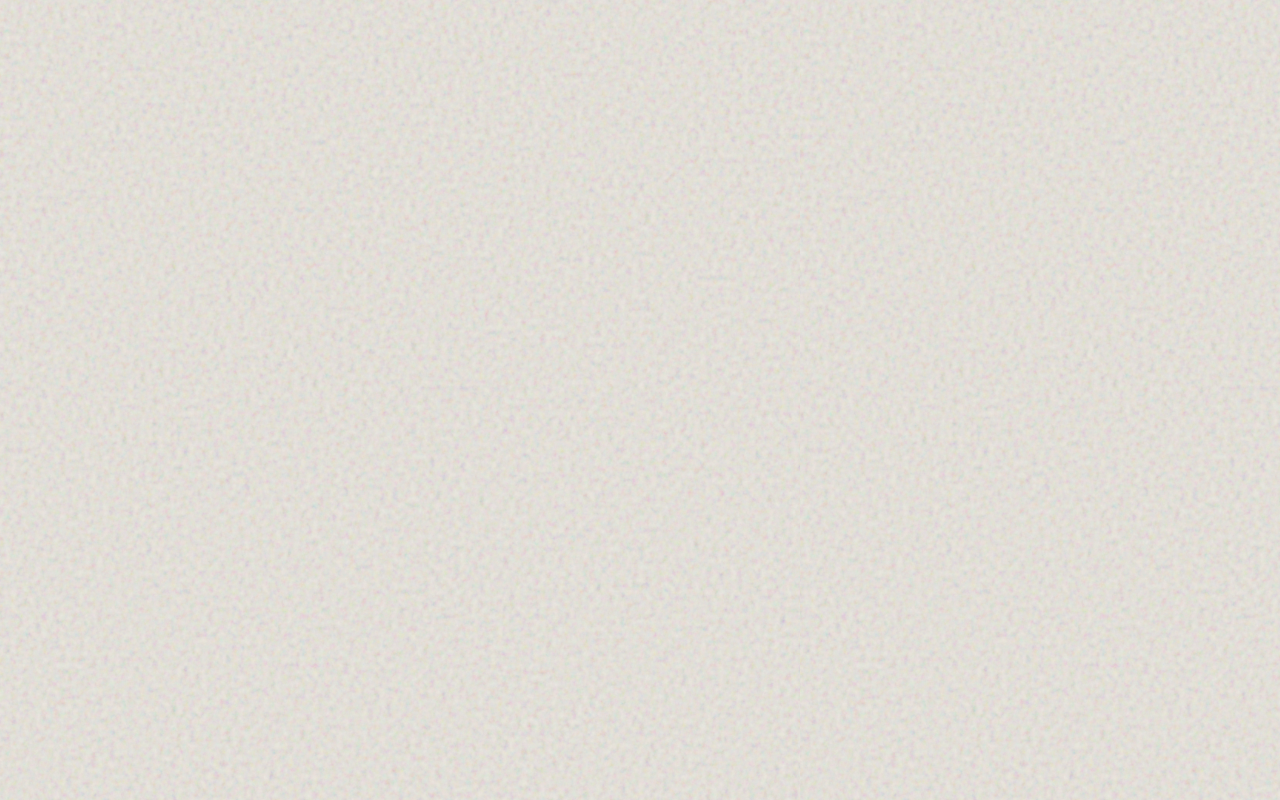
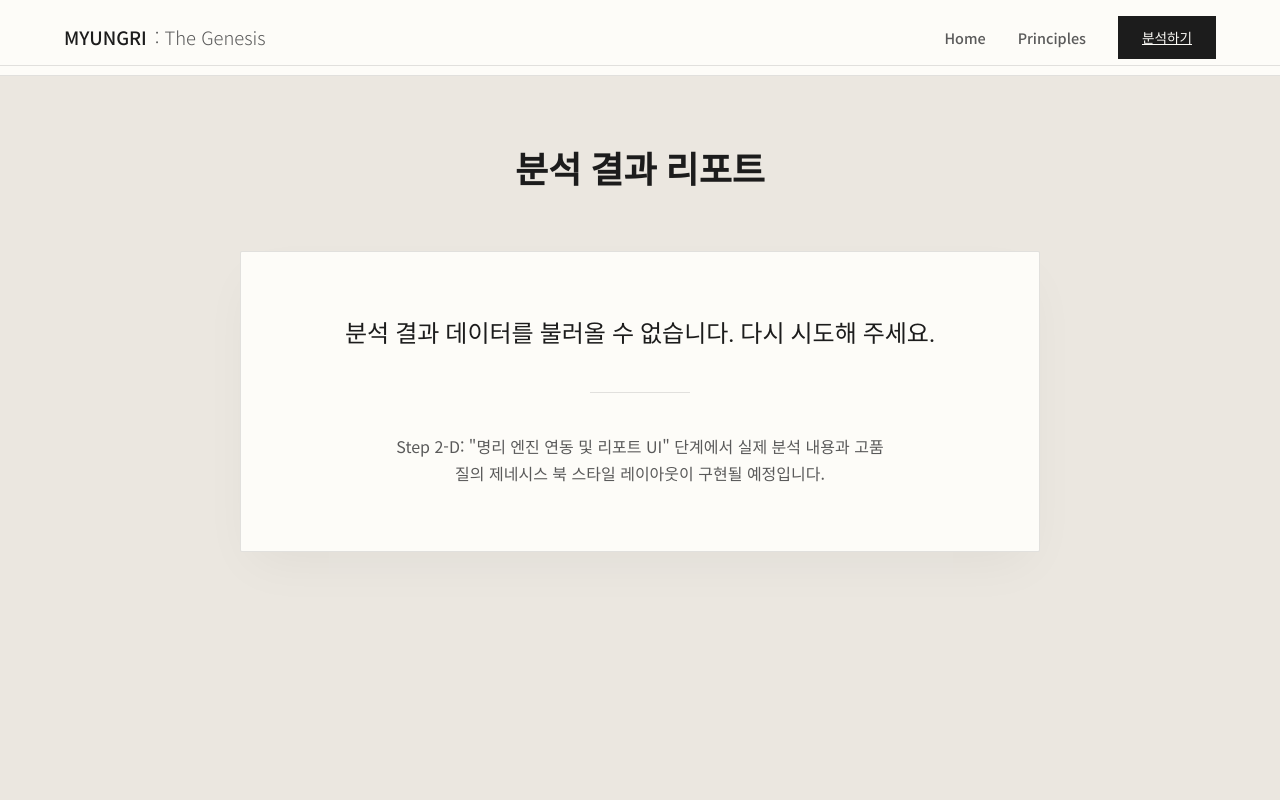
Before and after one commit to suhachi/MYUNGRI-_The-Genesis, a React (Vite) app: page /report in a window 1280 px wide. Before the commit this address had no page. Built offline with nearby package versions, Linux system fonts and the light colour scheme.

Commit message:
feat: implement Step 2-C trivia rolling UI and /report placeholder

```diff
--- a/src/App.tsx
+++ b/src/App.tsx
@@ -6,6 +6,7 @@ import { BrandLockup } from './components/common/BrandLockup';
 import { Home } from './pages/Home';
 import { Start } from './pages/Start';
 import { Processing } from './pages/Processing';
+import { Report } from './pages/Report';
 import styles from './App.module.css';
 
 function App() {
@@ -39,6 +40,7 @@ function App() {
         } />
         <Route path="/start" element={<Start />} />
         <Route path="/processing" element={<Processing />} />
+        <Route path="/report" element={<Report />} />
       </Routes>
     </PaperBackground>
   );
--- /dev/null
+++ b/src/config/trivia.ts
@@ -0,0 +1,16 @@
+export const TRIVIA_LINES = [
+    "만세력 알고리즘으로 당신의 탄생 좌표를 정밀 측정 중입니다.",
+    "오행의 균형과 기운의 흐름을 초원자 단위로 분석하고 있습니다.",
+    "십신(十神)의 상호작용을 통해 성격과 기질을 파악하는 중입니다.",
+    "대운과 세운의 교차점을 분석하여 미래의 기회를 탐색합니다.",
+    "근거 카드(Reason Card) 엔진이 원전 데이터를 대조하고 있습니다.",
+    "역학적 균형을 맞추기 위해 정교한 수치 연산을 수행 중입니다.",
+    "명리: 제네시스의 하드코딩된 알고리즘이 결과를 도출하고 있습니다.",
+    "음양의 조화가 당신의 삶에 미치는 영향을 검토하고 있습니다.",
+    "정확한 해석을 위해 60갑자의 순환 정보를 재정렬하고 있습니다.",
+    "데이터 기반의 명확한 Action Plan을 구성하는 중입니다.",
+    "당신의 고유한 기운이 현대적 해석과 만나는 과정입니다.",
+    "불필요한 미신을 배제하고 학술적 근거에 집중하여 분석합니다.",
+    "사주 원국의 강약을 측정하여 인생의 계절을 파악 중입니다.",
+    "제네시스 북 스타일의 고전적 미학을 리포트에 담고 있습니다."
+];
--- a/src/pages/Processing.module.css
+++ b/src/pages/Processing.module.css
@@ -1,23 +1,25 @@
 .processingPage {
     min-height: 100vh;
+    background-color: var(--bg);
 }
 
 .container {
     display: flex;
     align-items: center;
     justify-content: center;
-    min-height: 70vh;
+    min-height: 80vh;
 }
 
 .content {
     text-align: center;
-    max-width: 500px;
+    max-width: 600px;
+    padding: 0 20px;
 }
 
 .spinner {
-    width: 40px;
-    height: 40px;
-    margin: 0 auto 2rem;
+    width: 48px;
+    height: 48px;
+    margin: 0 auto 2.5rem;
     border: 3px solid var(--line);
     border-top-color: var(--accent);
     border-radius: 50%;
@@ -31,21 +33,93 @@
 }
 
 .title {
-    font-size: 1.75rem;
-    margin-bottom: 1.5rem;
+    font-size: 1.85rem;
+    margin-bottom: 2rem;
     color: var(--ink);
+    letter-spacing: -0.01em;
 }
 
-.text {
+.triviaWrapper {
+    height: 4.5rem;
+    /* Reserve space for 2 lines of text */
+    display: flex;
+    align-items: center;
+    justify-content: center;
+    margin-bottom: 2.5rem;
+}
+
+.triviaText {
     font-family: var(--font-sans);
-    font-size: 1.1rem;
+    font-size: 1.15rem;
     color: var(--muted);
     line-height: 1.6;
+    animation: fadeIn 0.4s ease-out;
+}
+
+@keyframes fadeIn {
+    from {
+        opacity: 0;
+        transform: translateY(5px);
+    }
+
+    to {
+        opacity: 1;
+        transform: translateY(0);
+    }
+}
+
+.progressIndicator {
     margin-bottom: 3rem;
+}
+
+.dots {
+    display: inline-flex;
+    gap: 8px;
+}
+
+.dot {
+    width: 6px;
+    height: 6px;
+    border-radius: 50%;
+    background-color: var(--line);
+    transition: background-color 0.3s ease;
+}
+
+.dotActive {
+    background-color: var(--accent);
 }
 
 .subtext {
     font-family: var(--font-sans);
     font-size: 0.85rem;
-    color: var(--line);
+    color: var(--muted);
+    letter-spacing: 0.1em;
+    text-transform: uppercase;
+    opacity: 0.6;
 }
+
+/* Accessibility: Respect prefers-reduced-motion */
+@media (prefers-reduced-motion: reduce) {
+    .spinner {
+        animation: none;
+        border-top-color: var(--line);
+    }
+
+    .triviaText {
+        animation: none;
+    }
+
+    .dot {
+        transition: none;
+    }
+}
+
+@media (max-width: 768px) {
+    .title {
+        font-size: 1.5rem;
+    }
+
+    .triviaText {
+        font-size: 1rem;
+    }
+}
--- a/src/pages/Processing.tsx
+++ b/src/pages/Processing.tsx
@@ -1,12 +1,46 @@
-import React from 'react';
-import { useLocation } from 'react-router-dom';
+import React, { useState, useEffect, useCallback } from 'react';
+import { useLocation, useNavigate } from 'react-router-dom';
 import { Container } from '../components/layout/Container';
 import { Header } from '../components/layout/Header';
+import { TRIVIA_LINES } from '../config/trivia';
 import styles from './Processing.module.css';
 
 export const Processing: React.FC = () => {
     const location = useLocation();
+    const navigate = useNavigate();
     const formData = location.state;
+
+    const [triviaIndex, setTriviaIndex] = useState(0);
+    const [progressStep, setProgressStep] = useState(0);
+
+    // Random duration between 3s and 5s
+    const [totalDuration] = useState(() => Math.floor(Math.random() * 2000) + 3000);
+
+    const nextTrivia = useCallback(() => {
+        setTriviaIndex((prev) => (prev + 1) % TRIVIA_LINES.length);
+    }, []);
+
+    // Trivia rolling timer
+    useEffect(() => {
+        const triviaInterval = setInterval(nextTrivia, 1000); // ~1000ms interval
+        return () => clearInterval(triviaInterval);
+    }, [nextTrivia]);
+
+    // Progress step timer (visual dots/steps)
+    useEffect(() => {
+        const stepInterval = setInterval(() => {
+            setProgressStep((prev) => (prev + 1) % 4);
+        }, 500);
+        return () => clearInterval(stepInterval);
+    }, []);
+
+    // Completion timer
+    useEffect(() => {
+        const timer = setTimeout(() => {
+            navigate('/report', { state: formData });
+        }, totalDuration);
+        return () => clearTimeout(timer);
+    }, [navigate, totalDuration, formData]);
 
     return (
         <div className={styles.processingPage}>
@@ -14,14 +48,28 @@ export const Processing: React.FC = () => {
 
             <Container className={styles.container}>
                 <div className={styles.content}>
-                    <div className={styles.spinner} />
+                    <div className={styles.spinner} aria-hidden="true" />
+
                     <h2 className={styles.title}>분석 준비 중…</h2>
-                    <p className={styles.text}>
-                        {formData
-                            ? `${formData.birthDate} 데이터에 기반하여 초원자 단위 분석을 시작합니다.`
-                            : '입력된 데이터를 바탕으로 분석을 준비하고 있습니다.'}
-                    </p>
-                    <p className={styles.subtext}>(Step 2-C에서 트리비아 롤링 UI로 확장될 예정입니다)</p>
+
+                    <div className={styles.triviaWrapper} aria-live="polite">
+                        <p key={triviaIndex} className={styles.triviaText}>
+                            {TRIVIA_LINES[triviaIndex]}
+                        </p>
+                    </div>
+
+                    <div className={styles.progressIndicator}>
+                        <span className={styles.dots}>
+                            {Array.from({ length: 3 }).map((_, i) => (
+                                <span
+                                    key={i}
+                                    className={`${styles.dot} ${i < progressStep ? styles.dotActive : ''}`}
+                                />
+                            ))}
+                        </span>
+                    </div>
+
+                    <p className={styles.subtext}>초원자 단위 데이터 엔진 가동 중</p>
                 </div>
             </Container>
         </div>
--- /dev/null
+++ b/src/pages/Report.module.css
@@ -0,0 +1,65 @@
+.reportPage {
+    min-height: 100vh;
+    background-color: var(--bg);
+}
+
+.container {
+    padding-top: 4rem;
+    padding-bottom: 6rem;
+}
+
+.content {
+    max-width: 800px;
+    margin: 0 auto;
+}
+
+.title {
+    font-size: 2.25rem;
+    margin-bottom: 3rem;
+    color: var(--ink);
+    text-align: center;
+}
+
+.placeholderCard {
+    text-align: center;
+    padding: 4rem 2rem;
+}
+
+.placeholderText {
+    font-family: var(--font-serif);
+    font-size: 1.5rem;
+    color: var(--ink);
+    margin-bottom: 2rem;
+    line-height: 1.5;
+}
+
+.divider {
+    border: none;
+    height: 1px;
+    background-color: var(--line);
+    width: 100px;
+    margin: 2.5rem auto;
+}
+
+.status {
+    font-family: var(--font-sans);
+    font-size: 1rem;
+    color: var(--muted);
+    line-height: 1.7;
+    max-width: 500px;
+    margin: 0 auto;
+}
+
+@media (max-width: 768px) {
+    .container {
+        padding-top: 2rem;
+    }
+
+    .title {
+        font-size: 1.75rem;
+    }
+
+    .placeholderText {
+        font-size: 1.25rem;
+    }
+}
--- /dev/null
+++ b/src/pages/Report.tsx
@@ -0,0 +1,35 @@
+import React from 'react';
+import { useLocation } from 'react-router-dom';
+import { Container } from '../components/layout/Container';
+import { Header } from '../components/layout/Header';
+import { Card } from '../components/ui/Card';
+import styles from './Report.module.css';
+
+export const Report: React.FC = () => {
+    const location = useLocation();
+    const formData = location.state;
+
+    return (
+        <div className={styles.reportPage}>
+            <Header lockupDisplay="en_name" />
+
+            <Container className={styles.container}>
+                <div className={styles.content}>
+                    <h2 className={styles.title}>분석 결과 리포트</h2>
+
+                    <Card className={styles.placeholderCard}>
+                        <p className={styles.placeholderText}>
+                            {formData
+                                ? `${formData.birthDate} 탄생 데이터 분석이 완료되었습니다.`
+                                : '분석 결과 데이터를 불러올 수 없습니다. 다시 시도해 주세요.'}
+                        </p>
+                        <hr className={styles.divider} />
+                        <p className={styles.status}>
+                            Step 2-D: "명리 엔진 연동 및 리포트 UI" 단계에서 실제 분석 내용과 고품질의 제네시스 북 스타일 레이아웃이 구현될 예정입니다.
+                        </p>
+                    </Card>
+                </div>
+            </Container>
+        </div>
+    );
+};
```
